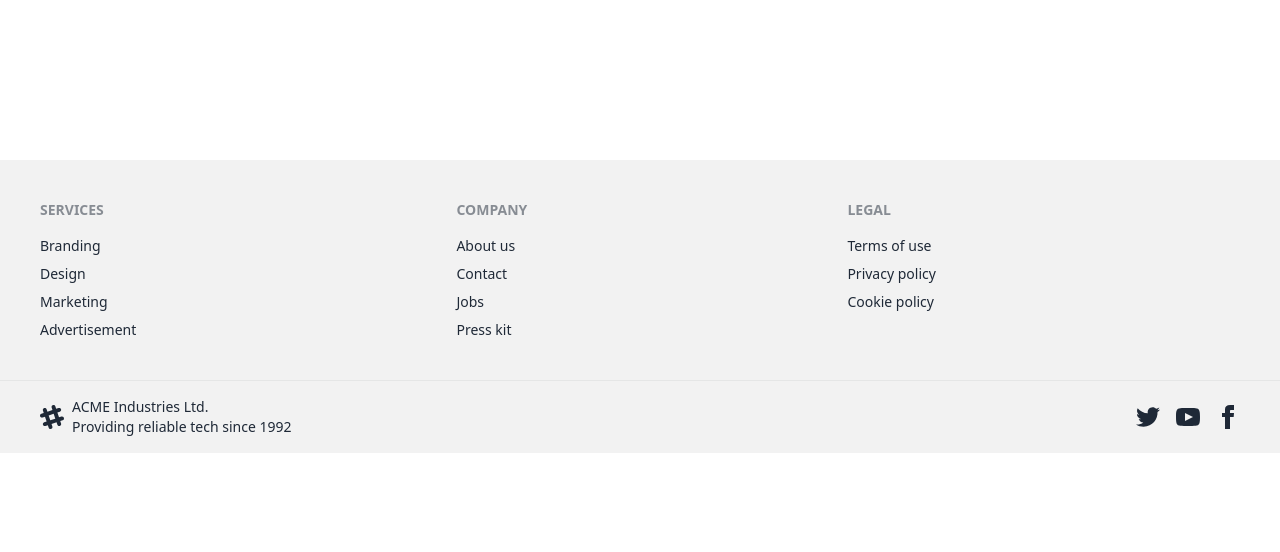
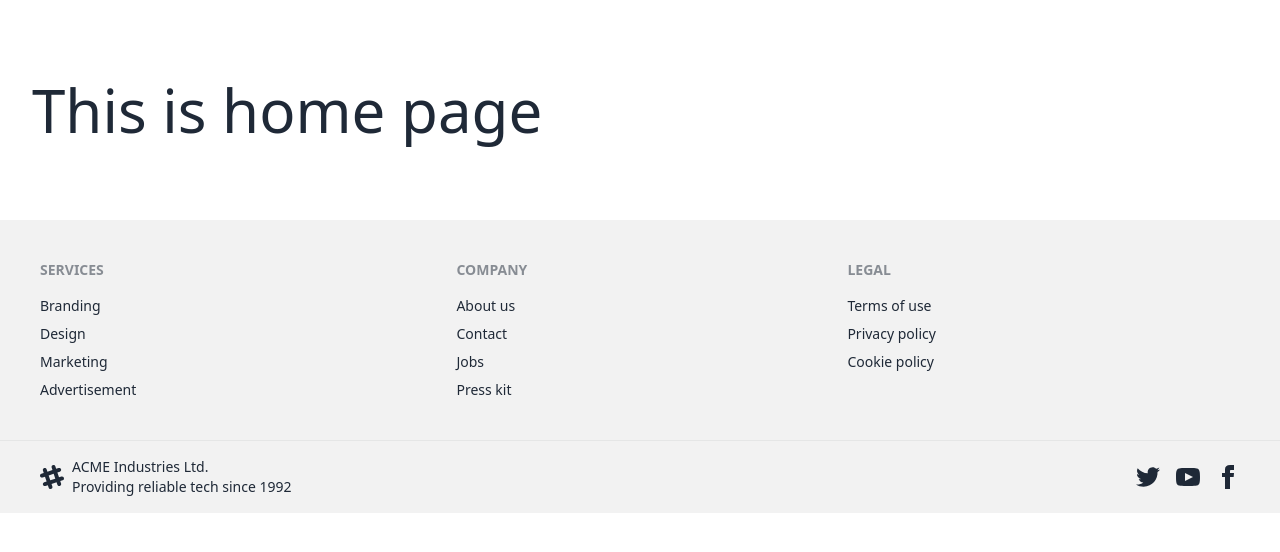
Before and after one commit to atikur-24/edu-toy-store-client, a React (Vite) app: page / in a window 1280 px wide. Shown: the top 552 px of the page. Built offline with nearby package versions, Linux system fonts and the light colour scheme.

Commit message:
added header data

```diff
--- a/src/Pages/Home/Home/Home.jsx
+++ b/src/Pages/Home/Home/Home.jsx
@@ -2,7 +2,7 @@
 const Home = () => {
     return (
         <div>
-
+            <h1 className='text-6xl'>This is home page</h1>
         </div>
     );
 };
```
